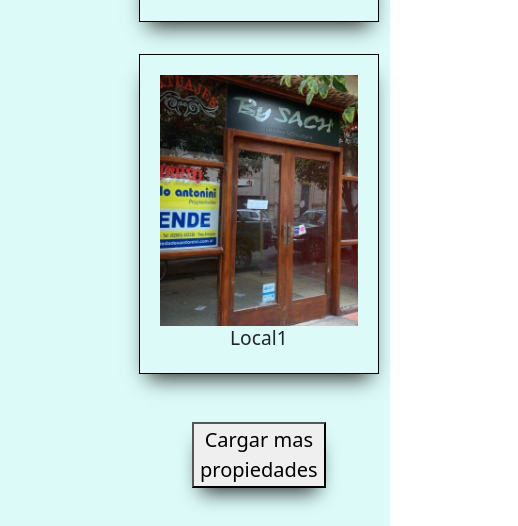
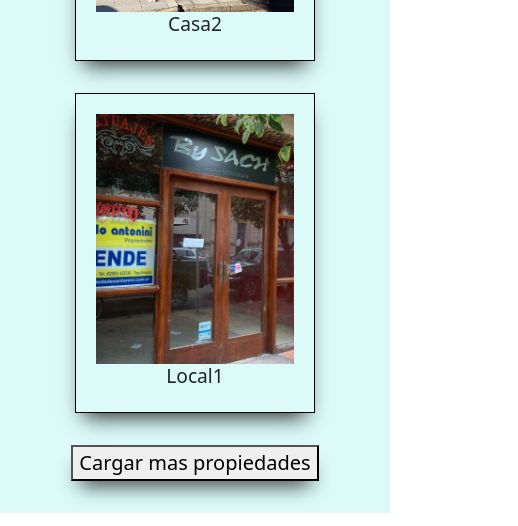
Before and after one commit to facubarroero/proyectoinvertircoderhouse, a website: page index.html in a window 390 px wide. Shown: the part 2484-3010 px from the top of the page, 518 px wide, since content can reach past the window. Drawn offline with nearby package versions, Linux system fonts and the light colour scheme.

Commit message:
cuarto commit

```diff
--- a/scss/base/_mediaquery.scss
+++ b/scss/base/_mediaquery.scss
@@ -67,6 +67,9 @@
             "boton-cargar"
             ;
             grid-row-gap: 2rem;
+            .boton-cargar{
+                margin: auto;
+            }
         }
     }
     .contacto-main-container{
```
Also changed, not shown: css/estilos.css.
